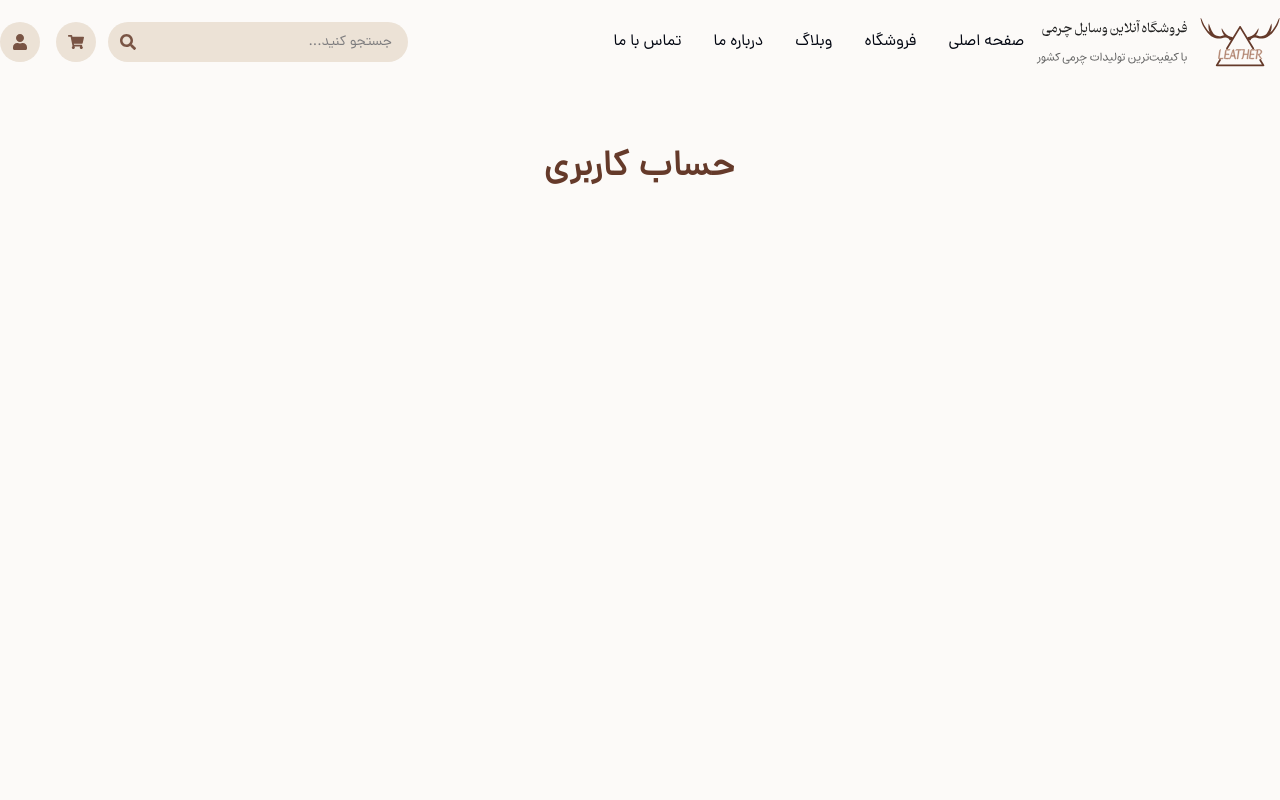
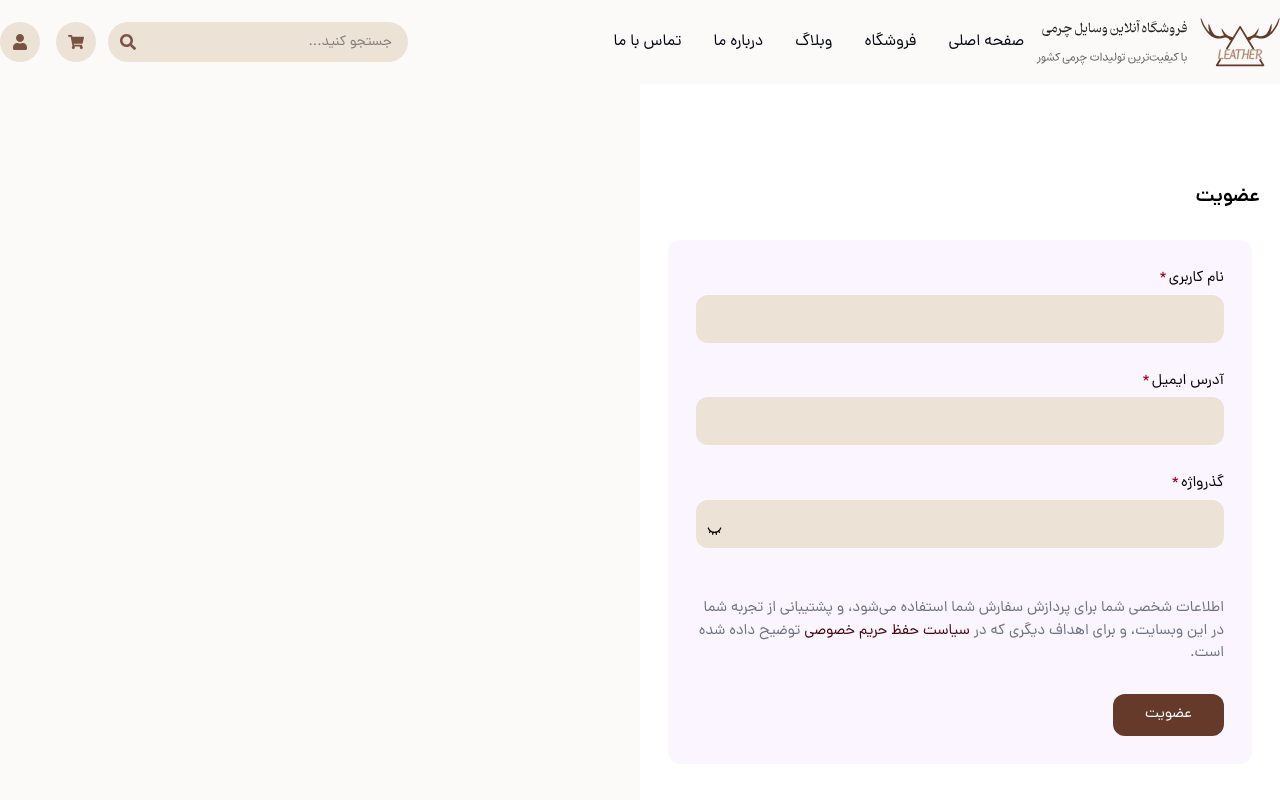
Before and after one commit to kasramajidi/Leather-Store-Front-End, a React (Vite) app: page /account in a window 1280 px wide. Shown: the top 800 px of the page. Built offline with nearby package versions, Linux system fonts and the light colour scheme.

Commit message:
Build: register

```diff
--- /dev/null
+++ b/lib/axios.js
@@ -0,0 +1,6 @@
+import axios from "axios";
+
+const baseURL= import.meta.env.VITE_BASE_URL_API;
+export const client= axios.create({
+    baseURL
+});
--- a/src/App.jsx
+++ b/src/App.jsx
@@ -41,28 +41,28 @@ const router = createBrowserRouter([
         path: "/cart",
         element: <Cart />
       },
-      {
-        path: "/product-category",
-        element: <Home />,
-        children: [
-          {
-            path: "leather-shoes",
-            Component: <Home />,
-          },
-          {
-            path: "leather-gloves",
-            Component: <Home />,
-          },
-          {
-            path: "leather-bag",
-            Component: <Home />,
-          },
-          {
-            path: "leather-accessory",
-            Component: <Home />,
-          }
-        ]
-      }
+      // {
+      //   path: "/product-category",
+      //   element: <Home />,
+      //   children: [
+      //     {
+      //       path: "leather-shoes",
+      //       Component: <Home />,
+      //     },
+      //     {
+      //       path: "leather-gloves",
+      //       Component: <Home />,
+      //     },
+      //     {
+      //       path: "leather-bag",
+      //       Component: <Home />,
+      //     },
+      //     {
+      //       path: "leather-accessory",
+      //       Component: <Home />,
+      //     }
+      //   ]
+      // }
     ]
   }
 ]);
--- a/src/pages/account/account.jsx
+++ b/src/pages/account/account.jsx
@@ -1,11 +1,13 @@
 import React from 'react';
+import Sigup from '../auth/Sigup';
 
 export default function Account() {
-  return (
-    <div className="min-h-screen bg-[#fcfaf8] py-16">
-      <div className="container mx-auto px-4">
-        <h1 className="text-4xl font-bold text-[#653a2a] text-center">حساب کاربری</h1>
-      </div>
-    </div>
+  return ( <Sigup />
+    // <div className="min-h-screen bg-[#fcfaf8] py-16">
+    //   <div className="container mx-auto px-4">
+    //     <h1 className="text-4xl font-bold text-[#653a2a] text-center">حساب کاربری</h1>
+
+    //   </div>
+    // </div>
   );
 }
--- /dev/null
+++ b/src/pages/auth/Sigup.jsx
@@ -0,0 +1,148 @@
+import { useState } from "react";
+import { useForm } from "react-hook-form";
+import { NavLink, useNavigate } from "react-router";
+import { yupResolver } from "@hookform/resolvers/yup";
+import * as yup from "yup";
+import { LuEye, LuEyeClosed } from "react-icons/lu";
+import { registerUser } from "./api";
+
+const schema = yup.object({
+  username: yup.string().required(),
+  email: yup.string().email().required(),
+  password: yup.string().required(),
+});
+
+const Sigup = () => {
+  const navigate = useNavigate();
+  const [isShow, setIsShow] = useState(false);
+  const [error, setError] = useState("");
+  const [value, setValue] = useState("");
+
+  const { register, handleSubmit } = useForm({
+    resolver: yupResolver(schema),
+    mode: "onBlur"
+  });
+
+  const submitForm = (user) => {
+    registerUser({ user, navigate, setError });
+  };
+
+  const renderContent= () => {
+    if(value.length < 4) {
+      return (<p className="h-10 text-center text-gray-500 bg-[#f1adae] pt-3">
+      بسیار سست - لطفا یک گذرواژه قوی تر وارد کنید.
+      </p>);
+    } else if(value.length > 3 && value.length < 9) {
+      return (<p className="h-10 text-center text-gray-500 bg-[#fac6a8] pt-3">
+      سست - لطفا یک گذرواژه قوی تر وارد کنید.
+      </p>);
+    } else if (value.length > 8 && value.length < 11) {
+      return (<p className="h-10 text-center text-gray-500 bg-[#ffe399] pt-3">
+      میانه
+      </p>);
+    } else if (value.length > 10) {
+      return (<p className="h-10 text-center text-gray-500 bg-[#c1e1b8] pt-3">
+      نیرومند
+      </p>);
+    }
+  }
+
+  return (
+    <div className="bg-white text-black py-25 w-[50vw]">
+      <h1 className="text-xl px-5 font-extrabold">عضویت</h1>
+      <form
+        onSubmit={handleSubmit(submitForm)}
+        className="mt-7 mx-7 p-7 text-[15px] bg-purple-50 rounded-xl"
+      >
+        <div className="pb-7">
+          <label>
+            نام کاربری<span className="text-red-800 pr-0.5">*</span>
+          </label>
+          <input
+            type="text"
+            {...register("username")}
+            className="w-full h-12 bg-[#ece2d6] rounded-xl mt-1 outline-none pr-2"
+            required
+          />
+        </div>
+        <div className="pb-7">
+          <label>
+            آدرس ایمیل<span className="text-red-800 pr-0.5">*</span>
+          </label>
+          <input
+            type="email"
+            {...register("email")}
+            className="w-full h-12 bg-[#ece2d6] rounded-xl mt-1 outline-none pr-2"
+            required
+          />
+        </div>
+        <div className="pb-7">
+          <label>
+            گذرواژه<span className="text-red-800 pr-0.5">*</span>
+          </label>
+          <div>
+            <input
+              type={isShow ? "text" : "password"}
+              {...register("password")}
+              className="w-full h-12 bg-[#ece2d6] rounded-xl mt-1 outline-none pr-2 z-0 inline"
+              value={value}
+              onChange={(e) => setValue(e.target.value)}
+              required
+            />
+            {isShow ? (
+              <LuEye
+                className="relative mr-[95%] mt-[-10%] z-10 inline cursor-pointer"
+                onClick={() => setIsShow(!isShow)}
+              />
+            ) : (
+              <LuEyeClosed
+                className="relative mr-[95%] mt-[-10%] z-10 inline cursor-pointer"
+                onClick={() => setIsShow(!isShow)}
+              />
+            )}
+          </div>
+          {value && (
+            <div className="mt-[-4%]">
+              {
+                renderContent()
+              }
+              {
+                value.length < 9 && <p className="text-gray-500 text-[10px] pt-3">
+                راهنمایی: رمز باید دستکم ۷ حرف باشد. برای قوی‌تر کردن آن، از
+                حروف کوچک و بزرگ انگلیسی، اعداد و نمادهایی مانند ! " ؟ $ % ^ & )
+                استفاده کنید.
+              </p>
+              }
+
+            </div>
+          )}
+        </div>
+        <p className="text-gray-500 text-[15px] pb-7">
+          اطلاعات شخصی شما برای پردازش سفارش شما استفاده می‌شود، و پشتیبانی از
+          تجربه شما در این وبسایت، و برای اهداف دیگری که در{" "}
+          <NavLink
+            to="/"
+            target="_blank"
+            className="text-red-950 cursor-pointer"
+          >
+            سیاست حفظ حریم خصوصی
+          </NavLink>{" "}
+          توضیح داده شده است.
+        </p>
+        {error && (
+          <div className="my-5 min-h-10 p-3 bg-red-50 border-red-300 border-1 border-solid rounded-xl text-error">
+            {error}
+          </div>
+        )}
+        <button
+          type="submit"
+          className="bg-[#653a2a] text-white px-8 py-2.5 rounded-xl"
+        >
+          عضویت
+        </button>
+      </form>
+    </div>
+  );
+};
+
+export default Sigup;
--- /dev/null
+++ b/src/pages/auth/api.jsx
@@ -0,0 +1,32 @@
+import { client } from "../../../lib/axios";
+
+export const registerUser = async ({user, navigate, setError}) => {
+  try {
+    setError("")
+    await client.post("auth/register", user);
+    navigate("/");
+  } catch (err) {
+    switch (err.response.status) {
+      case 400:
+        setError("لطفا نام کاربری، ایمیل و پسورد را وارد کنید.");
+        break;
+      case 401:
+        setError("نام کاربری باید بین 3 تا 15 حرف باشد.");
+        break;
+      case 402:
+        setError("ایمیل معتبر نیست.");
+        break;
+      case 403:
+        setError("پسورد معتبر نیست( باید شامل حرف بزرگ، حرف کوچک و عدد باشد ).");
+        break;
+      case 405:
+        setError("ایمیل قبلا ثبت شده است.");
+        break;
+      case 500:
+        setError("خطای داخلی سرور");
+        break;
+      default:
+        break;
+    }
+  }
+};
```
Also changed, not shown: 1 other file (tests, documents, lock files or other folders).
